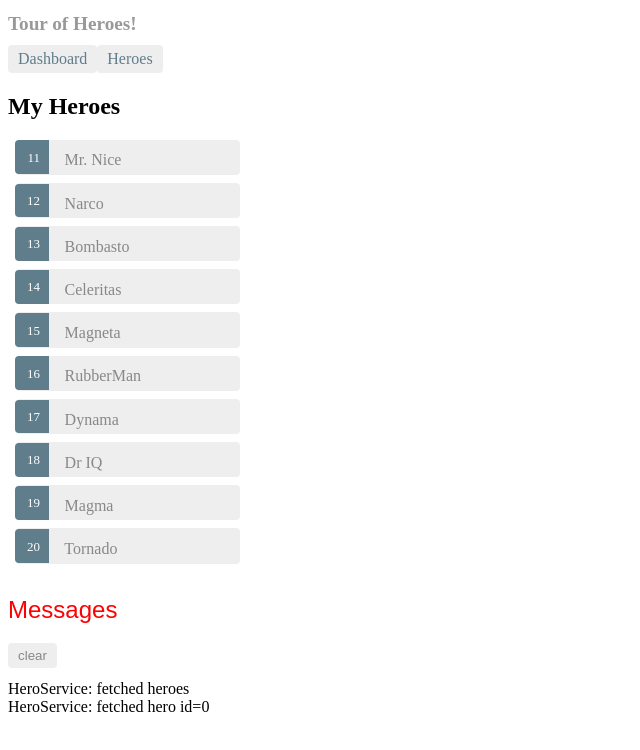
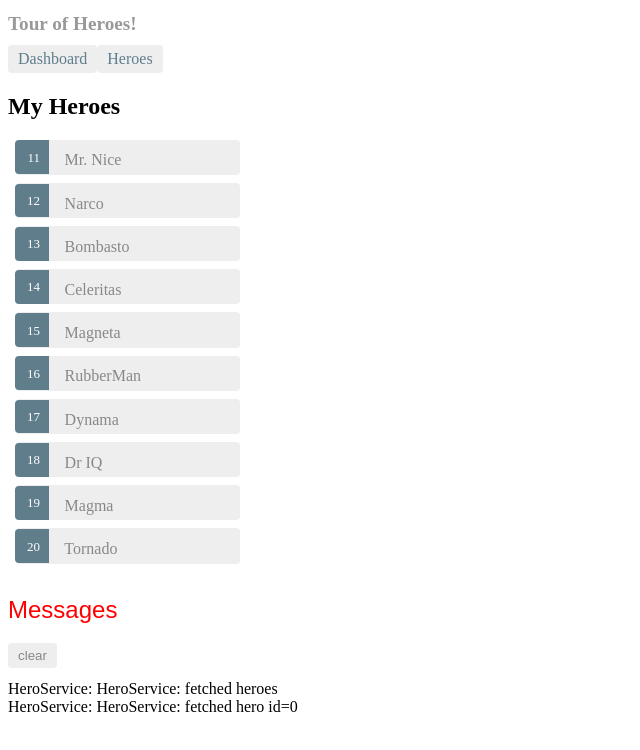
Before and after one commit to dennybiasiolli/angular6-tour-of-heroes, an Angular app: page /heroes in a window 1280 px wide. Shown: the top 750 px of the page, without its empty margins (0-640 px from the left). Built offline with nearby package versions, Linux system fonts and the light colour scheme; what angular-in-memory-web-api would draw is missing.

Commit message:
app(service): using dedicated log function

```diff
--- a/src/app/hero.service.ts
+++ b/src/app/hero.service.ts
@@ -11,15 +11,20 @@ export class HeroService {
 
   constructor(private messageService: MessageService) { }
 
+  /** Log a HeroService message with the MessageService */
+  private log(message: string) {
+    this.messageService.add('HeroService: ' + message);
+  }
+
   getHeroes(): Observable<Hero[]> {
     // TODO: send the message _after_ fetching the heroes
-    this.messageService.add('HeroService: fetched heroes');
+    this.log('HeroService: fetched heroes');
     return of(HEROES);
   }
 
   getHero(id: number): Observable<Hero> {
     // TODO: send the message _after_ fetching the hero
-    this.messageService.add(`HeroService: fetched hero id=${id}`);
+    this.log(`HeroService: fetched hero id=${id}`);
     return of(HEROES.find(hero => hero.id === id));
   }
 }
```
